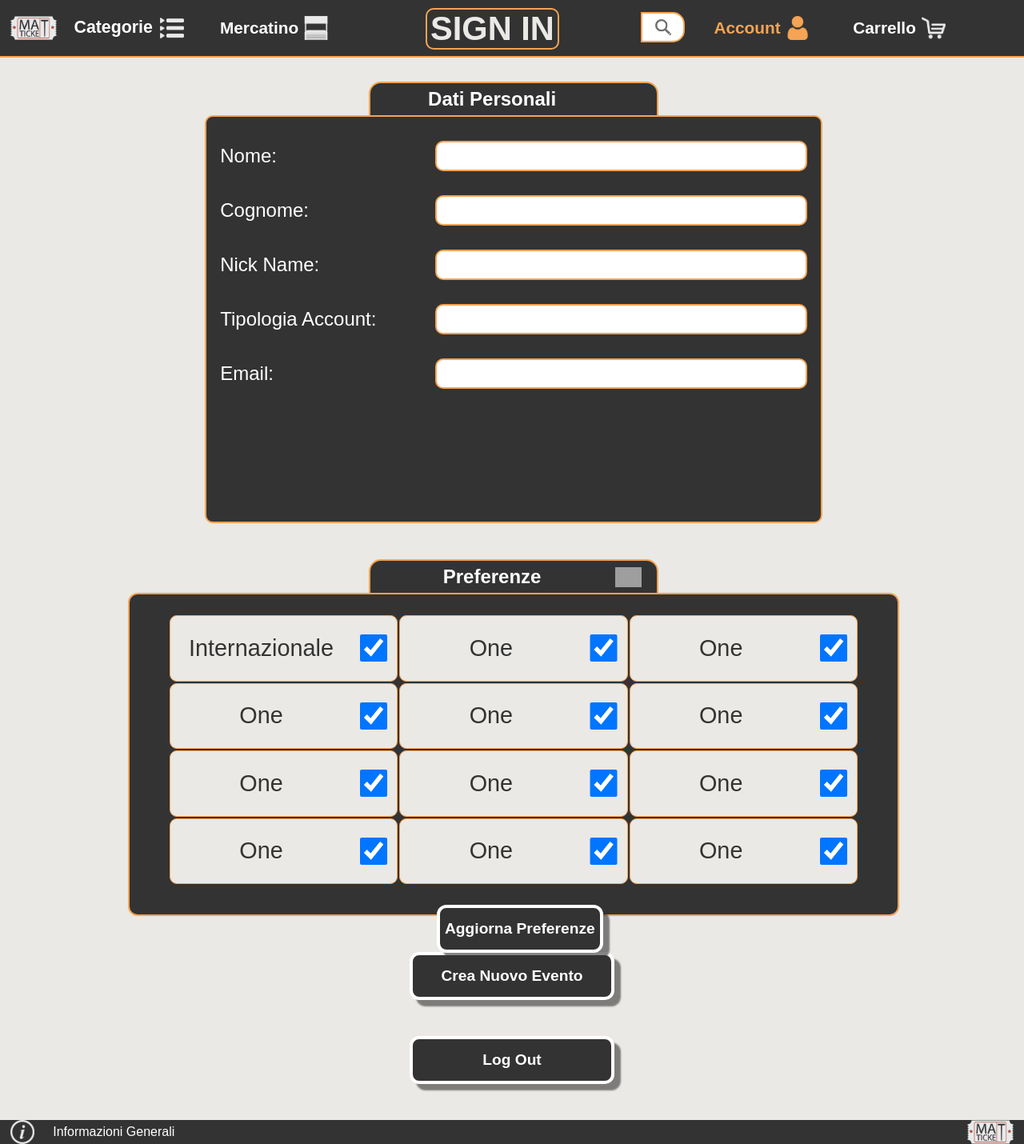
After one commit to andreatassani/matticket, a PHP site: page /account.html in a window 1280 px wide. The commit adds this page. Shown: the whole page at 80% size. Run offline with PHP 8.4, Linux system fonts and the light colour scheme; grey boxes are pictures that could not be loaded.

Commit message:
created account

```diff
--- /dev/null
+++ b/programmazione/html/account.html
@@ -0,0 +1,82 @@
+<!DOCTYPE html>
+<a lang = "it">
+<head>
+    <meta name = "viewport" content = "width = device-width, initial-scale = 1.0" />
+    <title>MaTTicket -  Account</title>
+    <link rel = "stylesheet" type = "text/css" href = "./css/utili/header.css" />
+    <link rel = "stylesheet" type = "text/css" href = "./css/utili/footer.css" />
+    <link rel = "stylesheet" type = "text/css" href = "./css/utili/intestazioni.css" />
+    <link rel = "stylesheet" type = "text/css" href = "./css/utili/bottoni.css" />
+    <link rel = "stylesheet" type = "text/css" href = "./css/signIn.css" />
+    <script src="./javascript/header.js" type="text/javascript"></script>
+    <script src="./javascript/utility.js" type="text/javascript"></script>
+</head>
+<body onclick ="clickCerca(); clickMenuAPanino();">
+    <header class ="Header" id ="header">
+        <ul id = "ulHeader"class="Cerca">
+            <li id = "liLogoAltoSx" ><a href="index.html"><img id = "LogoSx" src="./img/Logo.png"alt="logo MaTTicket"/></a></li>
+            <li class="dropdown" onmouseover="onHoverCategorie();" onmouseout="offHoverCategorie();">
+                <button class="dropbtn">Categorie <i class="fa fa-caret-down"></i></button>
+                <div class="dropdown-content">
+                    <a href="teatro.html">Teatro<img src = "./img/icone/Teatro.png" alt="immagine stilizzata di una maschera da teatro"/></a>
+                    <a href="musica.html">Musica<img src = "./img/icone/Musica.png" alt="immagine di una chiave di violino"/></a>
+                    <a href="sport.html">Sport<img src = "./img/icone/Sport.png" alt="immagine stilizzata di un pallone da calcio"/></a>
+                    <a href="mostre.html">Mostre<img src = "./img/icone/Mostre.png" alt="immagine stilizzata del quadro 'L'Urlo di Munch'"/></a>
+                </div>
+            </li>
+            <li id = "liTendina"><img id = "Tendina" src="./img/icone/Tendina.png"alt="immagine rappresentativa di una tendina di oggetti"/></li>
+            <li id = "liMenuAPanino"><img id = "MenuAPanino" src="./img/icone/Account.png"alt="menù a panino"/></li>
+            <li id = "liMercatino" onmouseover="onHoverGenerico();" onmouseout="offHoverGenerico()"><a href="mercatino.html"><h1>Mercatino</h1><img id = "Mercatino" src="./img/icone/Mercatino.png"alt="immagine stilizzata di una bancarella"/></a></li>
+            <li id = "liNomePagina"><h1>SIGN IN</h1></li><li id = "liSelectEvento"><select><option value="Evento">Evento</option><option value="Artista">Artista</option><option value="Data">Data</option><option value="Città">Città</option></select></li><li id="liCerca"><fieldset form="form1"><input id="inputCerca" type="text" name="username" value="Cerca"></fieldset></li><li id="liLente"   onclick="clickShowSelectCerca();"><a><img src="./img/icone/Lente.png"alt="lente di ingrandimento per la ricerca"/></a></li>
+            <li id = "liLogoAltoDx" ><a href="index.html"><img id = "LogoDx" src="./img/Logo.png"alt="logo MaTTicket"/></a></li>
+            <li id = "liAccount" onmouseover="onHoverGenerico();" onmouseout="offHoverGenerico()"><a href="logIn.html"><h1>Account</h1><img id = "Account" src="./img/icone/AccountArancione.png"alt="immagine stilizzata di un omino"/></a></li>
+            <li id = "liCarrello" onmouseover="onHoverGenerico();" onmouseout="offHoverGenerico()"><a href="carrello.html"><h1>Carrello</h1><img id = "Carrello" src="./img/icone/Carrello.png"alt="immagine stilizzata di un carrello"/></a></li>
+        </ul>
+    </header>
+
+    <!--MAIN-->
+    <main>
+        <div>
+            <ul id="intestazione">
+                <li><a><h2>Dati Personali</h2></a></li>
+            </ul>
+            <ul id="oggetti">
+                <li><label for=”insNome″>Nome:</label><input id=”insNome″ class="form"/></li>
+                <li><label for=”insCognome″>Cognome:</label><input id=”insCognome″ class="form"/></li>
+                <li><label for=”insNickName″>Nick Name:</label><input id=”insNickName″ class="form"/></li>
+                <li><label for=”insTipo″>Tipologia Account:</label><input id=”insNickName″ class="form"/></li>
+                <li><label for=”insEmail″>Email:</label><input id=”insEmail″ class="form"/></li>
+                </ul>
+        </div>
+        <div>
+            <ul id="intestazione">
+
+                    <li><a><h2>Preferenze</h2></a></li>
+                    <li id="liLogoSubCat"><img src = "./img/icone/Calendario.png" alt="immagine rappresentativa di un calendario"/></a></li>
+            </ul>
+            <ul id="tabella">
+                <table>
+                    <tbody>
+                        <tr><td><label class="container"><p>Internazionale</p><input type="checkbox" checked="checked"></label></td><td><label class="container"><p>One</p><input type="checkbox" checked="checked"></label></td><td><label class="container"><p>One</p><input type="checkbox" checked="checked"></label></td></tr>
+                        <tr><td><label class="container"><p>One</p><input type="checkbox" checked="checked"></label></td><td><label class="container"><p>One</p><input type="checkbox" checked="checked"></label></td><td><label class="container"><p>One</p><input type="checkbox" checked="checked"></label></td></tr>
+                        <tr><td><label class="container"><p>One</p><input type="checkbox" checked="checked"></label></td><td><label class="container"><p>One</p><input type="checkbox" checked="checked"></label></td><td><label class="container"><p>One</p><input type="checkbox" checked="checked"></label></td></tr>
+                        <tr><td><label class="container"><p>One</p><input type="checkbox" checked="checked"></label></td><td><label class="container"><p>One</p><input type="checkbox" checked="checked"></label></td><td><label class="container"><p>One</p><input type="checkbox" checked="checked"></label></td></tr>
+                    </tbody>
+                </table>
+                <button class = "buttonMain"><a href="account.html">Aggiorna Preferenze</a></button>
+            </ul>
+        </div>
+        <div>
+            <button class = "buttonMain"><a href="account.html">Crea Nuovo Evento</a></button>
+            <button class = "buttonMain"><a href="account.html">Log Out</a></button>
+        </div>
+    </main>
+    <!-- FOOTER-->
+    <footer>
+        <ul>
+            <li id="liInfo"><a href="info.html"><img src = "./img/icone/Info.png" alt="logo info"/></a></li>
+            <li id="liScrittaInfo"><a href="Info.html"><p>Informazioni Generali</p></a></li>
+            <li id="liLogoBasso"><a href="index.html"><img src = "./img/logo.png" alt="logo MaTTicket"/></a></li>
+        </ul>
+    </footer>
+</body>
--- a/programmazione/html/css/signIn.css
+++ b/programmazione/html/css/signIn.css
@@ -52,6 +52,70 @@
     font-size: 150%;
 }
 
+/*INIZIO TABELLA*/
+
+#tabella {
+    vertical-align: top;
+    margin:0;
+    margin-bottom: 30px;
+    color: white;
+    height : 400px;
+    width:90%;
+    margin-left: 5%;
+    border:0;
+    border-top: 1.5px solid rgb(246, 164, 84);
+    border-bottom: 1.5px solid rgb(246, 164, 84);
+    border-radius: 9px;
+    font-family: Arial, Helvetica, sans-serif;
+    font-size: 50%;
+    text-align: center;
+    list-style: none;
+    display: inline-block;
+}
+
+table {
+    table-layout: fixed;
+    width: 90%;
+    margin: 2.5% 5%;
+    height: 95%;
+    font-size: 150%;
+
+}
+
+th {
+    border: 1.5px solid rgb(246, 164, 84);
+    border-radius: 9px;
+    font-family: Arial, Helvetica, sans-serif;
+    color: rgb(51,51, 51);
+    background-color: rgb(246, 164, 84);
+    height: 45px;
+}
+
+tbody td {
+    border: 1.5px solid rgb(246, 164, 84);
+    border-radius: 9px;
+    font-family: Arial, Helvetica, sans-serif;
+    color: rgb(51,51, 51);
+    background-color: rgb(234,233, 229);
+    height: 45px;
+}
+
+tbody td p {
+    display: inline-block;
+    margin : 0;
+    padding : 0;
+    vertical-align: middle;
+    width: 80%;
+    font-size: 120%;
+}
+
+tbody td input {
+    display: inline-block;
+    vertical-align: middle;
+    margin : 0;
+    padding : 0;
+    width: 20%;
+}
 
 /*-----------------------------------------------------INIZIO DESKTOP-----------------------------------------------------*/
 
@@ -69,4 +133,22 @@
         border-radius: 10px;
     }
 
+    #tabella{
+        margin-bottom: 45px;
+        height: 400px;
+        border: 0;
+        width:75%;
+        margin-left: 12.5%;
+        border: 2px solid rgb(246, 164, 84);
+        border-radius: 12px;
+        font-size: 100%;
+    }
+
+    table {
+        width: 90%;
+        margin: 2.5% 5%;
+        height: 85%;
+        font-size: 150%;
+
+    }
 }
```
Also changed, not shown: programmazione/html/css/evento.css (+28 -8 lines), programmazione/html/signIn.html (+15 -0 lines).
